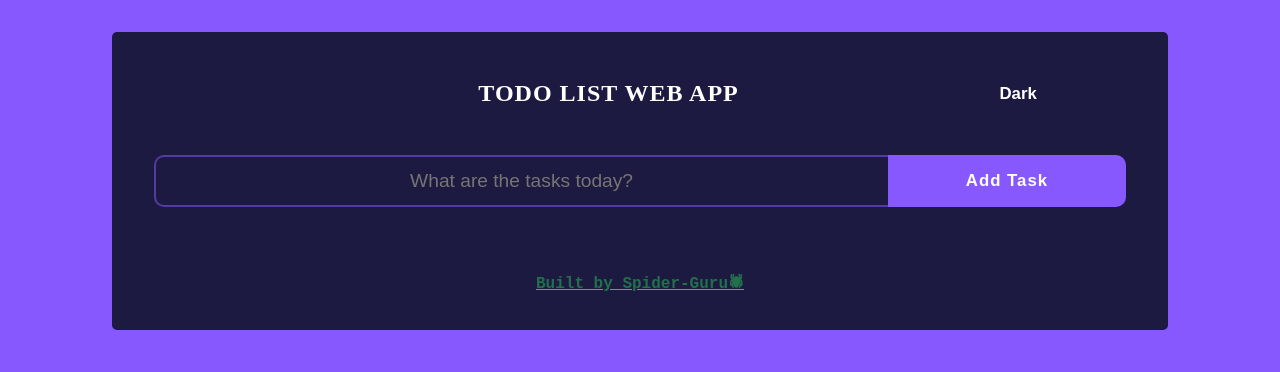
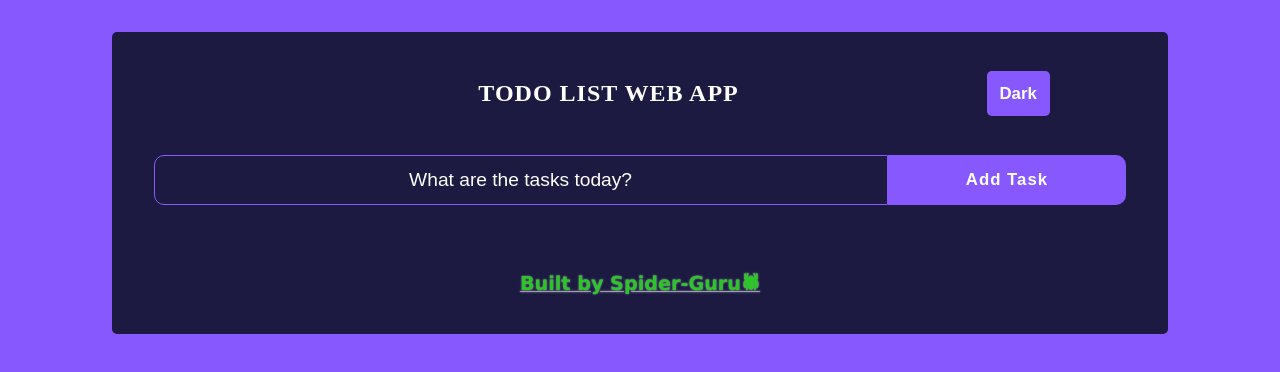
Before and after one commit to Spider-guru/TODO-APP, a React (Vite) app: page / in a window 1280 px wide. Shown: the top 372 px of the page. Built offline with nearby package versions, Linux system fonts and the light colour scheme.

Commit message:
[feature]: added dark theme fixed local storage issue, revvamped css classes added animation for todo items

```diff
--- a/src/components/App.jsx
+++ b/src/components/App.jsx
@@ -1,4 +1,4 @@
-import style from "./style.module.css";
+import './style.css'
 import Header from "./Header";
 import Form from "./Form";
 import TodoList from "./TodoList";
@@ -16,34 +16,42 @@ function App() {
 	let [todoList, setTodoList] = useState([]);
 	let [isErr, setIsErr] = useState(false);
 	let [isDark, setIsDark] = useState(false);
-
+	const spring = {
+		type: "spring",
+		stiffness: 200,
+		damping: 10,
+		duration: 3,
+	};
 	return (
+		<div className={isDark ? 'bodyD' : 'bodyL'}>
 			<motion.div
 				initial={{ opacity: 0, scale: 0 }}
 				animate={{ opacity: 1, scale: 1 }}
-			transition={{ duration: 2 }}
-			className={style.App}
+				transition={spring}
+				layout
+				className={isDark ? 'AppD' : 'AppL'}
 			>
 				<Header isDark={isDark} setIsDark={setIsDark} />
-
 				<Form
 					todo={todo}
 					setTodo={setTodo}
 					todoList={todoList}
 					setTodoList={setTodoList}
 					setIsErr={setIsErr}
+					isDark={isDark}
 				/>
 
-			<TodoList todoList={todoList} setTodoList={setTodoList} />
+				<TodoList todoList={todoList} setTodoList={setTodoList} isDark={isDark} />
 
 				<p>
 					{isErr ? (
-					<span className={style.errMsg}>Pls fill in a valid task, no empty task allowed</span>
+						<span className={'errMsg'}>Pls fill in a valid task, no empty task allowed</span>
 					) : (
-					<span className={style.info}>Built by Spider-Guru🕷</span>
+						<span className={'info'}>Built by Spider-Guru🕷</span>
 					)}
 				</p>
 			</motion.div>
+		</div>
 	);
 }
 
--- a/src/components/Form.jsx
+++ b/src/components/Form.jsx
@@ -1,7 +1,7 @@
 import { useEffect } from "react";
-import style from "./style.module.css";
+import "./style.css";
 import { idGen, extractTodoItemsFromLocalStorage, saveToLocalStorage } from "../utilities";
-let Form = ({ setIsErr, todo, setTodo, todoList, setTodoList }) => {
+let Form = ({ setIsErr, todo, setTodo, todoList, setTodoList, isDark }) => {
 	let handleChange = (e) => {
 		setTodo(e.target.value);
 	};
@@ -39,17 +39,17 @@ let Form = ({ setIsErr, todo, setTodo, todoList, setTodoList }) => {
 
 	return (
 		<>
-			<form onSubmit={handleSubmit} className={style.form}>
+			<form onSubmit={handleSubmit} className={"form"}>
 				<input
 					placeholder='What are the tasks today?'
 					value={todo}
 					onChange={handleChange}
 					type='text'
-					className={style.input}
+					className={isDark ? "inputD input" : " input inputL"}
 				/>
 
-				<button type='submit' className={style.submit}>
-					{window.innerWidth < 500 ? <span className={style.plus}>&#43;</span> : `Add Task`}
+				<button type='submit' className={isDark?"submit submitD":'submit submitL'}>
+					{window.innerWidth < 500 ? <span className={"plus"}>&#43;</span> : `Add Task`}
 				</button>
 			</form>
 		</>
--- a/src/components/Header.jsx
+++ b/src/components/Header.jsx
@@ -1,13 +1,15 @@
-import style from "./style.module.css";
+import "./style.css";
 
 let Header = ({ setIsDark, isDark }) => {
 	return (
-		<div className={style.header}>
+		<div className={'header'}>
 			<h2>TODO LIST WEB APP</h2>
 			<button
 				type='button'
-				onClick={() => setIsDark((p) => (p = !p))}
-				className={isDark ? style.btnD : style.btnL}
+				onClick={() => {
+					setIsDark((p) => (p = !p));
+				}}
+				className={isDark ? 'btnD' : 'btnL'}
 			>
 				{isDark ? "Light" : "Dark"}
 			</button>
--- a/src/components/TodoList.jsx
+++ b/src/components/TodoList.jsx
@@ -1,18 +1,23 @@
 import { useEffect } from "react";
-import style from "./style.module.css";
+import "./style.css";
 import TodoItem from "./todoItem";
-let TodoList = ({ todoList, setTodoList }) => {
-
+import { AnimatePresence } from "framer-motion";
+let TodoList = ({ todoList, setTodoList, isDark }) => {
 	return (
-		<div className={style.TL}>
-			{todoList.length > 0 && todoList.map((todoItem) => (
+		<div className={"TL"}>
+			<AnimatePresence>
+				{todoList.length > 0 &&
+					todoList.map((todoItem) => (
 						<TodoItem
 							key={todoItem.key}
 							setTodoList={setTodoList}
 							todoList={todoList}
 							todoItem={todoItem.paragraph}
+							index={todoItem.key}
+							isDark={isDark}
 						/>
 					))}
+			</AnimatePresence>
 		</div>
 	);
 };
--- a/src/components/style.module.css
+++ b/src/components/style.css
@@ -1,19 +1,41 @@
 body {
 	padding: 0;
 	margin: 0;
-	background-color: #8758fe;
 	color: white;
 }
 
-.App {
+:root {
+	--light-color: #8758fe;
+	--dark-color: #1c1a41;
+}
+
+.bodyL {
+	background-color: var(--light-color);
+	height: 100dvh;
+	overflow: scroll;
+}
+.bodyD {
+	background-color: var(--dark-color);
+	height: 100dvh;
+	overflow: scroll;
+}
+
+.AppL,
+.AppD {
 	max-width: 80%;
 	padding: 1rem;
 	display: flex;
 	flex-direction: column;
 	align-items: center;
 	margin: 2rem auto;
-	background-color: #1c1a41;
 	border-radius: 5px;
+}
+.AppD {
+	background-color: var(--light-color);
+}
+
+.AppL {
+	background-color: var(--dark-color);
 }
 
 .errMsg {
@@ -22,16 +44,19 @@ body {
 }
 
 .info {
-	font-family: "Courier New", Courier, monospace;
+	font-family: Verdana, Geneva, Tahoma, sans-serif;
 	font-weight: 900;
+	font-size: 1.2rem;
 	text-decoration: underline #eeeeee84;
-	color: rgba(39, 197, 86, 0.5);
+	color: rgb(44, 197, 39);
+	text-shadow: 0px 0px 2px rgba(255, 255, 255, 0.548);
 }
 
 .header {
 	width: 80%;
 	display: flex;
 	align-items: center;
+	color: white;
 }
 
 h2 {
@@ -49,9 +74,8 @@ h2 {
 	width: 75%;
 	height: 2rem;
 	font-size: 1.2rem;
-	border: 2px solid #8758fe87;
 	color: white;
-	background-color: transparent;
+	/* background-color: transparent; */
 	padding: 0.5rem;
 	border-right: none;
 	border-top-left-radius: 10px;
@@ -59,21 +83,43 @@ h2 {
 	text-align: center;
 }
 
+.inputL {
+	border: 1px solid var(--light-color);
+	background-color: #1c1a41;
+}
+
+.inputD {
+	background-color: transparent;
+	border: 3px solid var(--dark-color);
+	border-right: none;
+}
+
 .input:focus {
 	outline: none;
+}
+
+input::placeholder {
+	color: white;
 }
 
 .submit {
 	width: 25%;
 	border: none;
 	color: white;
-	background-color: #8758fe;
 	border-top-right-radius: 10px;
 	border-bottom-right-radius: 10px;
 	font-weight: 700;
 	letter-spacing: 1px;
 	font-size: 1.05rem;
 	cursor: pointer;
+}
+
+.submitL {
+	background-color: var(--light-color);
+}
+
+.submitD {
+	background-color: var(--dark-color);
 }
 
 .TL {
@@ -83,11 +129,17 @@ h2 {
 
 .todoItem {
 	width: 100%;
-	background-color: #8758fe;
 	display: flex;
 	justify-content: space-between;
 	margin: 1.3rem auto;
 	border-radius: 5px;
+}
+.todoItemD {
+	background-color: var(--dark-color);
+}
+
+.todoItemL {
+	background-color: var(--light-color);
 }
 
 .todoContent {
@@ -118,7 +170,7 @@ h2 {
 .delete {
 	color: white;
 	font-weight: 600;
-	background-color: #8758fe;
+	background-color: transparent;
 	cursor: pointer;
 	width: 2rem;
 	height: 2rem;
@@ -208,14 +260,12 @@ h2 {
 	border-radius: 0.3rem;
 }
 
-.btnL {
-	filter: drop-shadow(0,0,4px rgba(253, 253, 253, 0.774));
-	background-color:#1c1a41;
+.btnD {
+	background-color: #1c1a41;
 	color: white;
 }
 
-.btnD {
-	filter: drop-shadow(0,0,4px rgba(253, 253, 253, 0.774));
-	background-color: #8758fe;
+.btnL {
+	background-color: var(--light-color);
 	color: white;
 }
--- a/src/components/todoItem.jsx
+++ b/src/components/todoItem.jsx
@@ -1,9 +1,9 @@
-import style from "./style.module.css";
+import "./style.css";
 import trash from "../assets/trash.svg";
 import { useState } from "react";
 import { motion } from "framer-motion";
 
-let TodoItem = ({ todoItem, todoList, setTodoList }) => {
+let TodoItem = ({ todoItem, todoList, setTodoList, index, isDark }) => {
 	let [isChecked, setIsChecked] = useState(false);
 
 	let handleClick = () => {
@@ -11,8 +11,8 @@ let TodoItem = ({ todoItem, todoList, setTodoList }) => {
 			setTodoList((prev) => (prev = []));
 			localStorage.removeItem("todoList");
 		} else {
-			setTodoList((prev) => (prev = prev.filter((item) => item.paragraph !== todoItem)));
-			console.log(todoList.length);
+			setTodoList((prev) => (prev = prev.filter((item) => item.key !== index)));
+			console.log(todoList);
 		}
 	};
 
@@ -20,18 +20,19 @@ let TodoItem = ({ todoItem, todoList, setTodoList }) => {
 		<motion.div
 			initial={{ opacity: 0 }}
 			animate={{ opacity: 1 }}
-			transition={{ duration: 2 }}
-			className={style.todoItem}
+			transition={{ duration: 0.5 }}
+			exit={{ opacity: 0, scale: 0.7 }}
+			className={isDark ? "todoItem todoItemD" : "todoItem todoItemL"}
 		>
-			<p className={isChecked ? style.todoContentLineThrough : style.todoContent}>{todoItem}</p>
+			<p className={isChecked ? "todoContentLineThrough" : "todoContent"}>{todoItem}</p>
 
-			<div className={style.btnCon}>
-				<label className={style.container}>
+			<div className={"btnCon"}>
+				<label className={"container"}>
 					<input type='checkbox' onClick={() => setIsChecked((prev) => (prev = !prev))} />
-					<span className={style.checkmark}></span>
+					<span className={"checkmark"}></span>
 				</label>
 
-				<img src={trash} alt='' onClick={handleClick} className={style.delete} />
+				<img src={trash} alt='' onClick={handleClick} className={"delete"} />
 			</div>
 		</motion.div>
 	);
--- a/src/utilities.jsx
+++ b/src/utilities.jsx
@@ -22,3 +22,8 @@ export let saveToLocalStorage = (param) => {
 		console.info("error on storing data in local storage");
 	}
 };
+
+let extractTodoItemsFromTodolistArr = (val) => {
+	let value = val.map((item) => Object.values(item).join()).join("::");
+	return value;
+};
```
Lines whose indentation alone changed are shown as unchanged.
